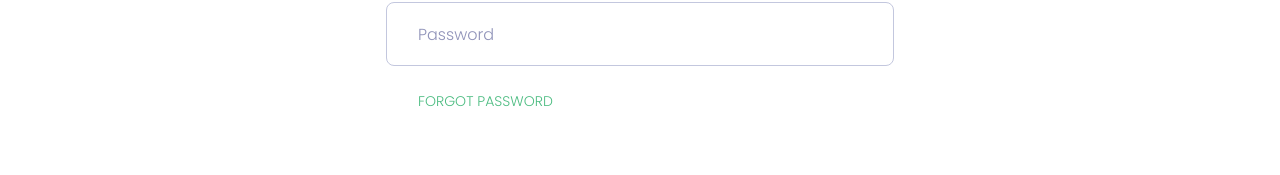
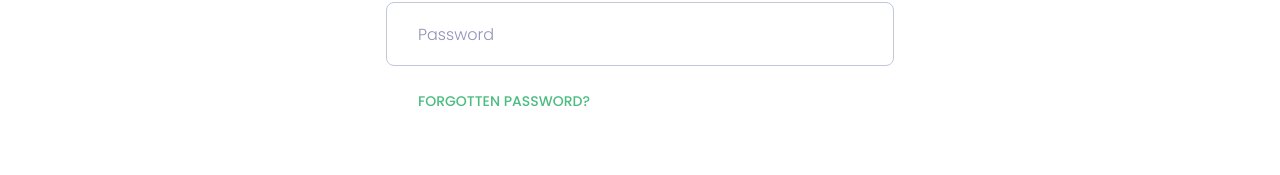
Before and after one commit to Vavara89/Real-World-Textures-Nuxt, a Nuxt app: page /login in a window 1280 px wide. Shown: the part 618-793 px from the top of the page. Built offline with nearby package versions, Linux system fonts and the light colour scheme.

Commit message:
14428 fix of link

```diff
--- a/assets/scss/pages/login.scss
+++ b/assets/scss/pages/login.scss
@@ -120,13 +120,14 @@
 
   &__link {
     margin-top: 2.5rem;
+
     a {
       color: $color-secondary-green;
       text-decoration: none;
       text-transform: uppercase;
       font-size: 1.4rem;
+      font-weight: 500;
       margin-left: 3.2rem;
-
     }
   }
 
--- a/pages/login/index.vue
+++ b/pages/login/index.vue
@@ -26,7 +26,7 @@
             <label for="">Password</label>
           </div>
           <div class="login__link">
-            <nuxt-link to="/">forgot password</nuxt-link>
+            <nuxt-link to="/">forgotten password?</nuxt-link>
           </div>
           <label class="login__checkbox" :class="{'login__checkbox--checked': rememberPassword}">
             <input type="checkbox" v-model="rememberPassword">Remember me
```
